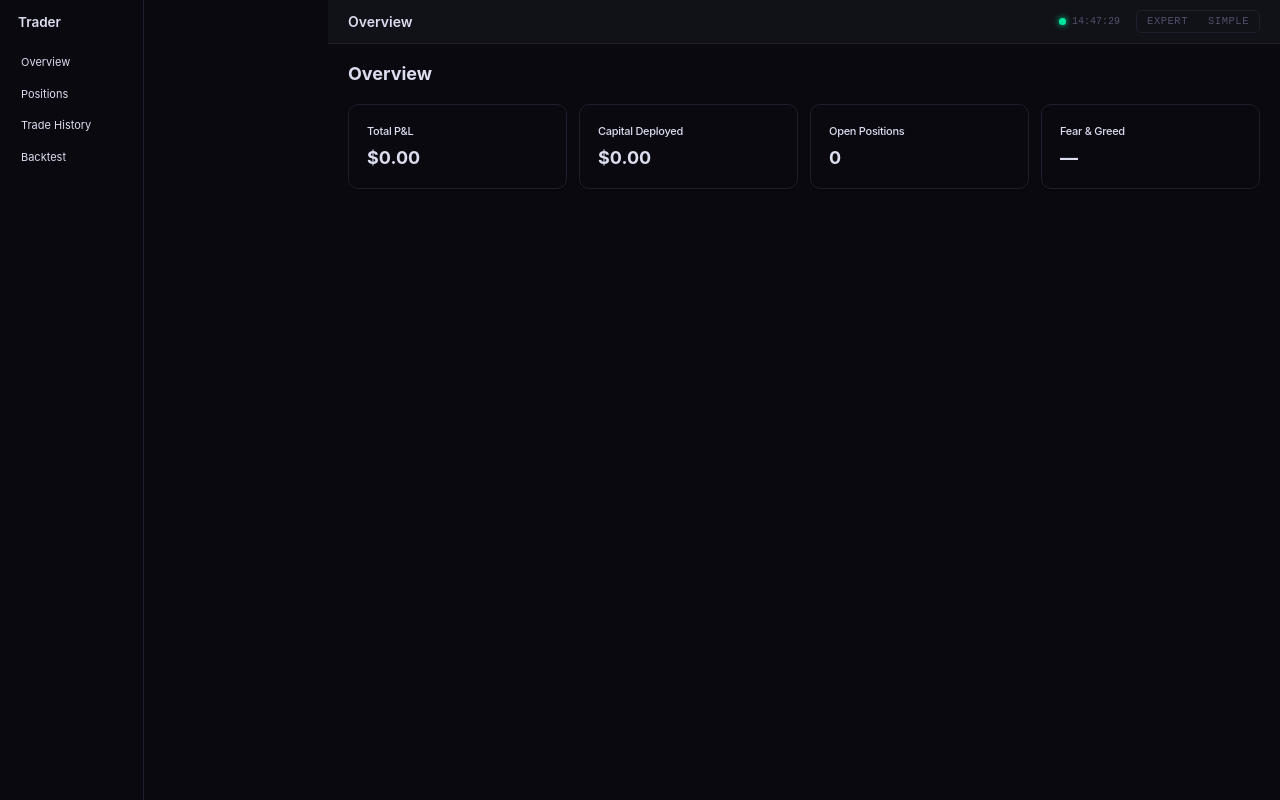
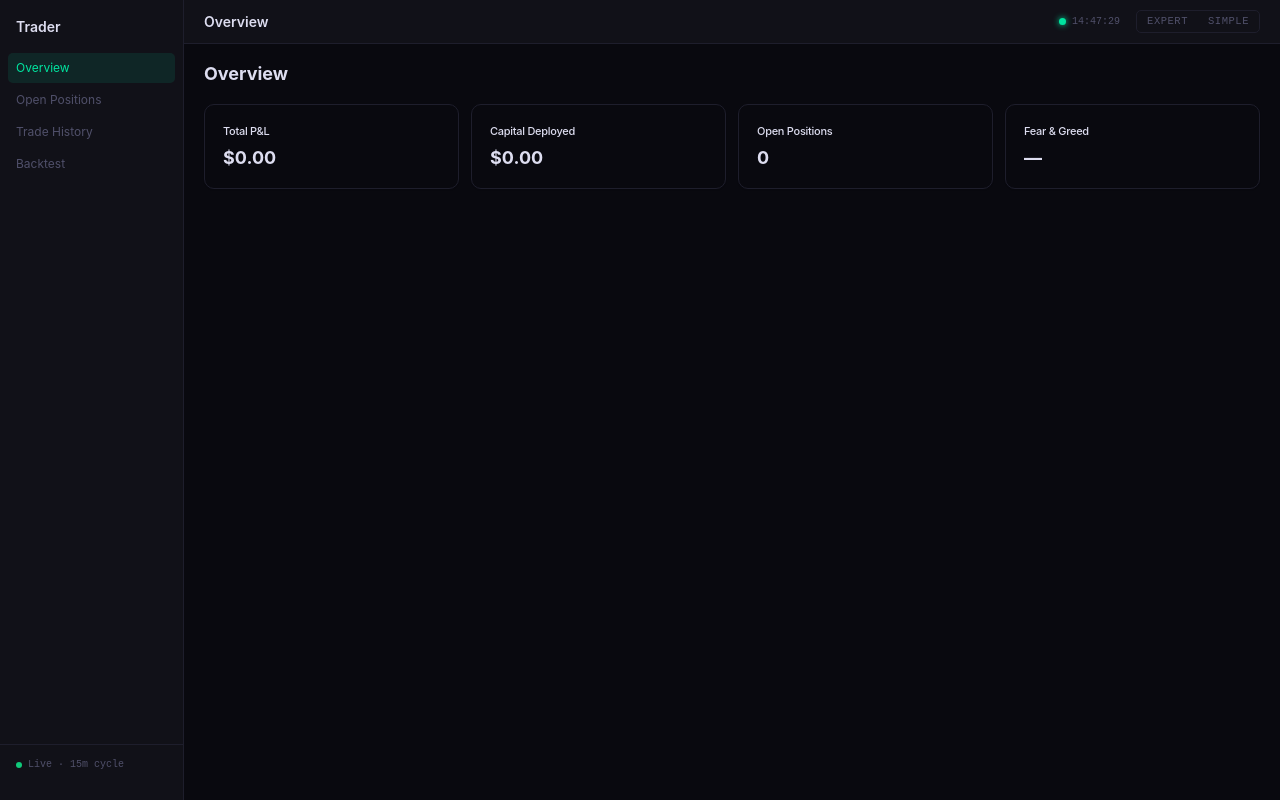
Before and after one commit to gthanasis/moon-trader, a Next.js app in the folder packages/web/: page / in a window 1280 px wide. Built offline with nearby package versions, Linux system fonts and the light colour scheme; no server answers; the database is empty.

Commit message:
feat(web): redesign Nav — fixed sidebar, active state, dual-mode labels

```diff
--- a/packages/web/components/nav.tsx
+++ b/packages/web/components/nav.tsx
@@ -1,25 +1,71 @@
+'use client'
+
 import Link from 'next/link'
+import { usePathname } from 'next/navigation'
 
 const links = [
-  { href: '/', label: 'Overview' },
-  { href: '/positions', label: 'Positions' },
-  { href: '/trades', label: 'Trade History' },
-  { href: '/backtest', label: 'Backtest' },
+  { href: '/',          xp: 'Overview',        nb: 'Home' },
+  { href: '/positions', xp: 'Open Positions',  nb: 'Active Trades' },
+  { href: '/trades',    xp: 'Trade History',   nb: 'Past Trades' },
+  { href: '/backtest',  xp: 'Backtest',        nb: 'Test the AI' },
 ]
 
 export function Nav() {
+  const pathname = usePathname()
+
   return (
-    <nav className="flex flex-col gap-1 p-4 border-r min-h-screen w-48">
-      <span className="text-lg font-semibold mb-4 px-2">Trader</span>
-      {links.map(link => (
-        <Link
-          key={link.href}
-          href={link.href}
-          className="rounded px-3 py-2 text-sm hover:bg-accent hover:text-accent-foreground transition-colors"
-        >
-          {link.label}
-        </Link>
-      ))}
+    <nav style={{
+      position: 'fixed', top: 0, left: 0,
+      width: 'var(--sidebar)', height: '100vh',
+      background: 'var(--surface)',
+      borderRight: '1px solid var(--border)',
+      display: 'flex', flexDirection: 'column',
+      padding: '16px 0', zIndex: 20,
+    }}>
+      {/* brand */}
+      <div style={{ padding: '0 16px 16px', fontWeight: 600, fontSize: '14px' }}>
+        Trader
+      </div>
+
+      {/* nav items */}
+      <div style={{ flex: 1, display: 'flex', flexDirection: 'column', gap: '2px', padding: '0 8px' }}>
+        {links.map(link => {
+          const active = pathname === link.href
+          return (
+            <Link
+              key={link.href}
+              href={link.href}
+              style={{
+                display: 'block',
+                padding: '6px 8px',
+                borderRadius: 'var(--r)',
+                fontSize: '12px',
+                textDecoration: 'none',
+                background: active ? 'color-mix(in oklch, var(--accent) 10%, transparent)' : 'transparent',
+                color: active ? 'var(--accent)' : 'var(--muted)',
+                transition: 'color 0.15s, background 0.15s',
+              }}
+            >
+              <span className="xp">{link.xp}</span>
+              <span className="nb">{link.nb}</span>
+            </Link>
+          )
+        })}
+      </div>
+
+      {/* status badge */}
+      <div style={{ padding: '12px 16px', borderTop: '1px solid var(--border)' }}>
+        <div style={{ display: 'flex', alignItems: 'center', gap: '6px' }}>
+          <span style={{
+            width: '6px', height: '6px', borderRadius: '50%',
+            background: 'var(--pos)', display: 'inline-block',
+          }} />
+          <span style={{ fontSize: '10px', fontFamily: 'monospace', color: 'var(--muted)' }}>
+            <span className="xp">Live · 15m cycle</span>
+            <span className="nb">Live · checks every 15 min</span>
+          </span>
+        </div>
+      </div>
     </nav>
   )
 }
```
